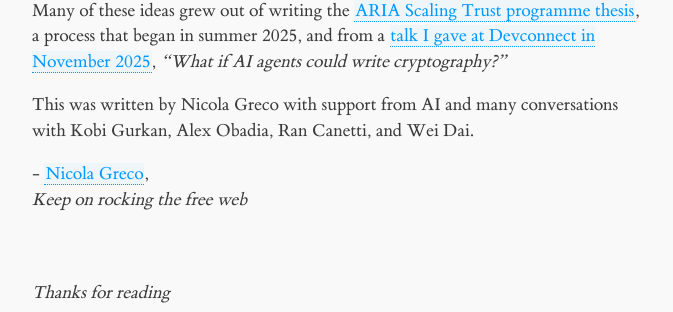
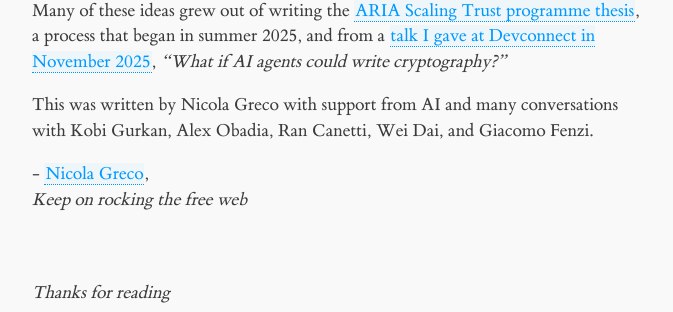
Before and after one commit to nicola/nicola.github.io, a Jekyll site: the page built from _posts/2026-07-06-generative-cryptography.md, in a window 1280 px wide and 900 px high, scrolled down 6929 px. Shown: the part 464-776 px from the top of the window, without its empty margins (128-801 px from the left). Built offline with Jekyll 4.4.1, drawn with Linux system fonts in a browser that asks for light colours; some of the changed text lies outside the part shown.

Commit message:
Site updated at 2026-09-02 13:19:12 UTC

```diff
--- a/_posts/2026-07-06-generative-cryptography.md
+++ b/_posts/2026-07-06-generative-cryptography.md
@@ -212,4 +212,4 @@ date: 2026-07-06
 
 <p>Many of these ideas grew out of writing the <a href="https://aria.org.uk/media/dkhlumky/scaling-trust-programme-thesis.pdf">ARIA Scaling Trust programme thesis</a>, a process that began in summer 2025, and from a <a href="https://www.youtube.com/watch?v=zDtx8L3SiU8&list=PLJYtLjirLHqwIUt8IAUJceeGC90jWColX">talk I gave at Devconnect in November 2025</a>, <em>“What if AI agents could write cryptography?”</em></p>
 
-<p>This was written by Nicola Greco with support from AI and many conversations with Kobi Gurkan, Alex Obadia, Ran Canetti, and Wei Dai.</p>
+<p>This was written by Nicola Greco with support from AI and many conversations with Kobi Gurkan, Alex Obadia, Ran Canetti, Wei Dai, and Giacomo Fenzi.</p>
```
Also changed, not shown: other parts of _posts/2026-07-06-generative-cryptography.md (+1 -1 lines).
